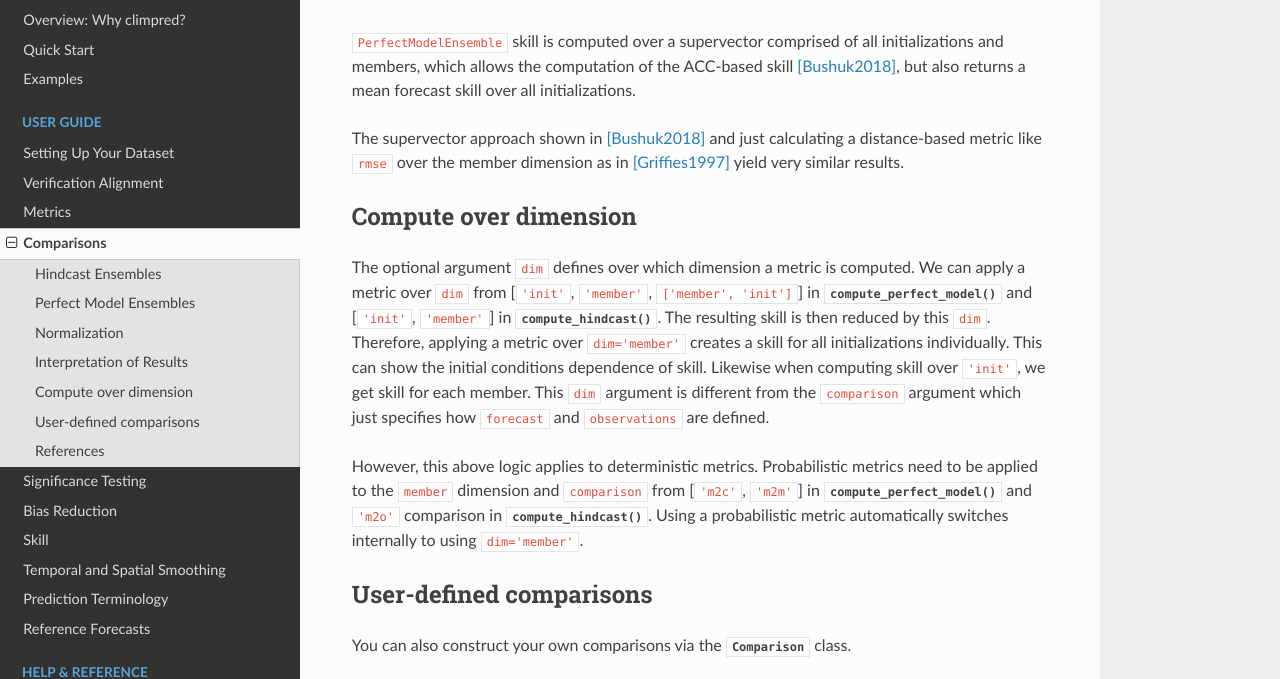
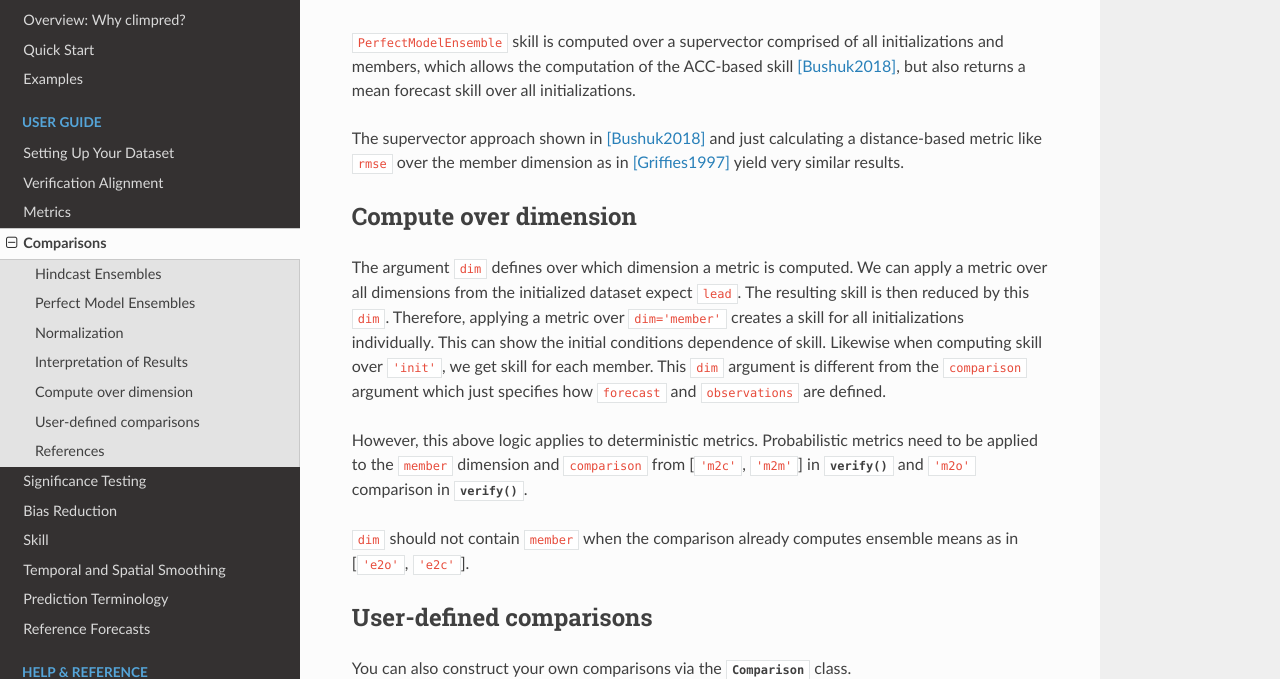
Before and after one commit to pangeo-data/climpred, a Sphinx documentation site: the page built from docs/source/comparisons.rst, in a window 1280 px wide and 900 px high, scrolled down 2196 px, cut to the strip 0-679 px from the top of the window. Built offline with Sphinx 7.4.7 and the Read the Docs theme 2.0.0, drawn with Linux system fonts in a browser that asks for light colours; formulas are drawn with MathJax 3; pages that are not in the unit, such as notebooks, are missing from menus; the version number could not be read and is left out.

Commit message:
update comparisons.rst

```diff
--- a/docs/source/comparisons.rst
+++ b/docs/source/comparisons.rst
@@ -91,10 +91,9 @@ results.
 Compute over dimension
 ######################
 
-The optional argument ``dim`` defines over which dimension a metric is computed. We can
-apply a metric over ``dim`` from [``'init'``, ``'member'``, ``['member', 'init']``] in
-:py:func:`~climpred.prediction.compute_perfect_model` and [``'init'``, ``'member'``]
-in :py:func:`~climpred.prediction.compute_hindcast`. The resulting skill is then
+The argument ``dim`` defines over which dimension a metric is computed. We can
+apply a metric over all dimensions from the initialized dataset expect ``lead``.
+The resulting skill is then
 reduced by this ``dim``. Therefore, applying a metric over ``dim='member'`` creates a
 skill for all initializations individually. This can show the initial conditions
 dependence of skill. Likewise when computing skill over ``'init'``, we get skill for
@@ -103,9 +102,12 @@ just specifies how ``forecast`` and ``observations`` are defined.
 
 However, this above logic applies to deterministic metrics. Probabilistic metrics need
 to be applied to the ``member`` dimension and ``comparison`` from [``'m2c'``, ``'m2m'``]
-in :py:func:`~climpred.prediction.compute_perfect_model` and ``'m2o'`` comparison in
-:py:func:`~climpred.prediction.compute_hindcast`. Using a probabilistic metric
-automatically switches internally to using ``dim='member'``.
+in :py:meth:`~climpred.classes.PerfectModelEnsemble.verify` and ``'m2o'`` comparison in
+:py:meth:`~climpred.classes.HindcastEnsemble.verify`.
+
+``dim`` should not contain
+``member`` when the comparison already computes ensemble means as in
+[``'e2o'``, ``'e2c'``].
 
 
 User-defined comparisons
```
